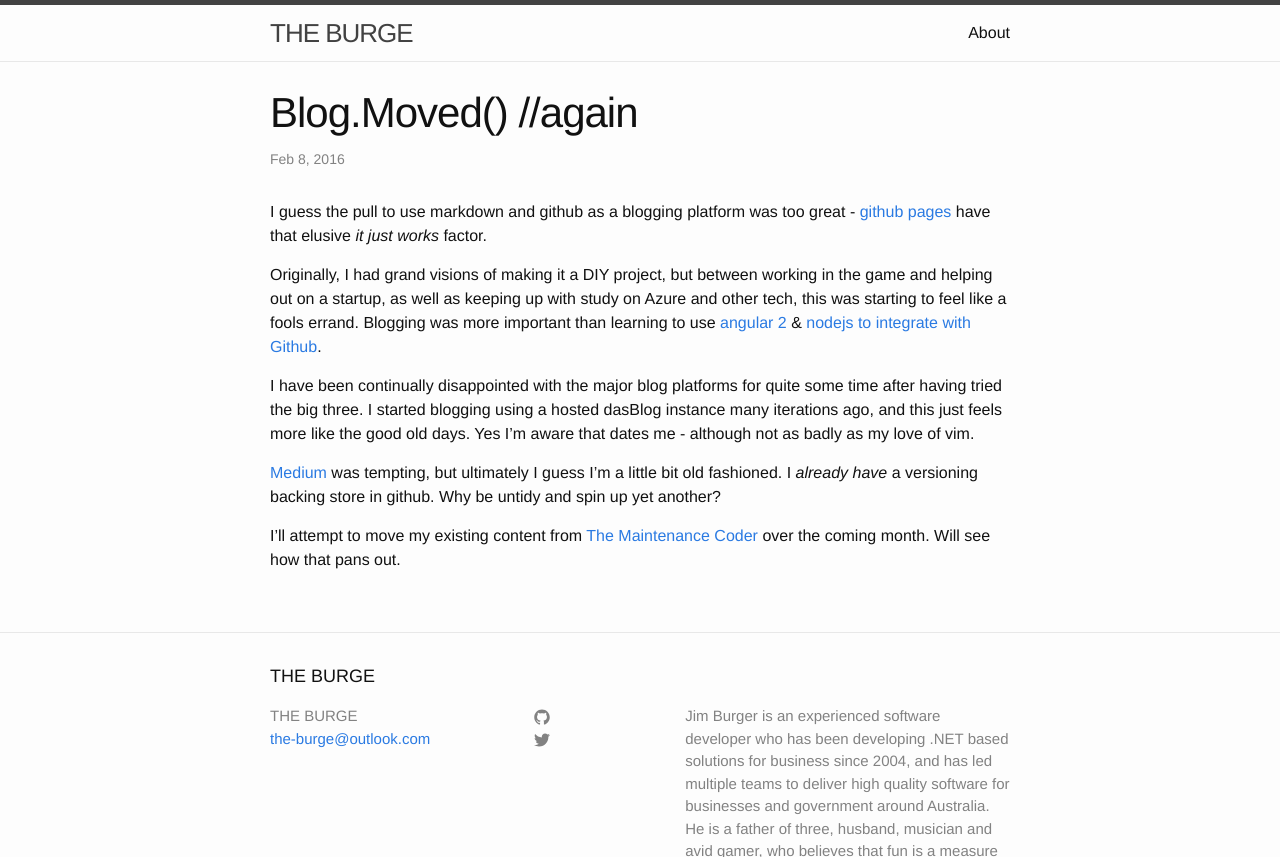
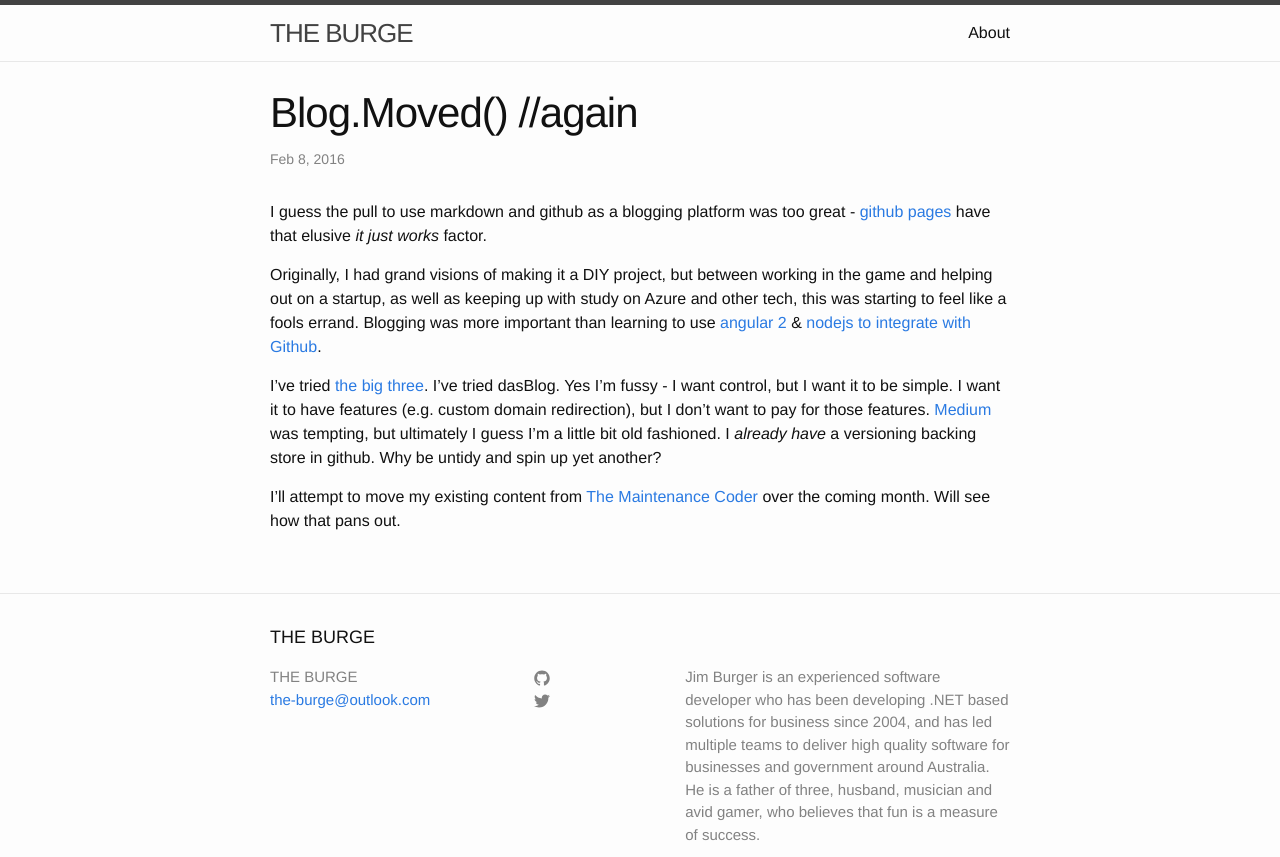
Before and after one commit to jburger/jburger.github.io, a Jekyll site: the page built from _posts/2016-02-08-welcome-to-jekyll.markdown, in a window 1280 px wide, cut to the strip 0-857 px from the top of the page. Built offline with Jekyll 4.4.1, drawn with Linux system fonts in a browser that asks for light colours.

Commit message:
elaborated on blog platform choice

```diff
--- a/_posts/2016-02-08-welcome-to-jekyll.markdown
+++ b/_posts/2016-02-08-welcome-to-jekyll.markdown
@@ -8,8 +8,7 @@
 
 Originally, I had grand visions of making it a DIY project, but between working in the game and helping out on a startup, as well as keeping up with study on Azure and other tech, this was starting to feel like a fools errand. Blogging was more important than learning to use [angular 2](https://angular.io) & [nodejs to integrate with Github](https://github.com/ajaxorg/node-github).
 
-I have been continually disappointed with the major blog platforms for quite some time after having tried the big three. I started blogging using a hosted dasBlog instance many iterations ago, and this just feels more like the good old days. Yes I'm aware that dates me - although not as badly as my love of vim.
-
+I've tried [the](http://wordpresscom) [big](http://tumblr.com) [three](http://blogger.com). I've tried dasBlog. Yes I'm fussy - I want control, but I want it to be simple. I want it to have features (e.g. custom domain redirection), but I don't want to pay for those features.
 [Medium](https://medium.com) was tempting, but ultimately I guess I'm a little bit old fashioned. I _already have_ a versioning backing store in github. Why be untidy and spin up yet another?
 
 I'll attempt to move my existing content from [The Maintenance Coder](http://maintenancecoder.wordpress.com) over the coming month. Will see how that pans out.
```
